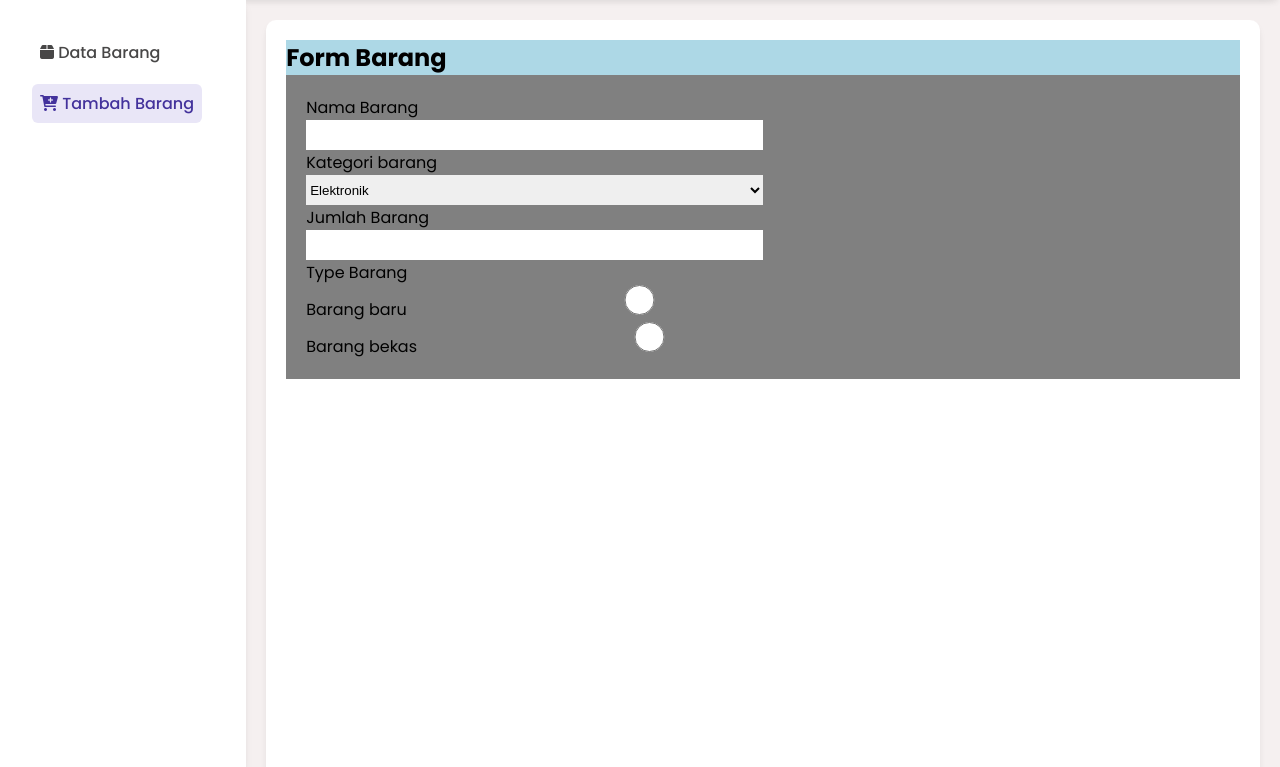
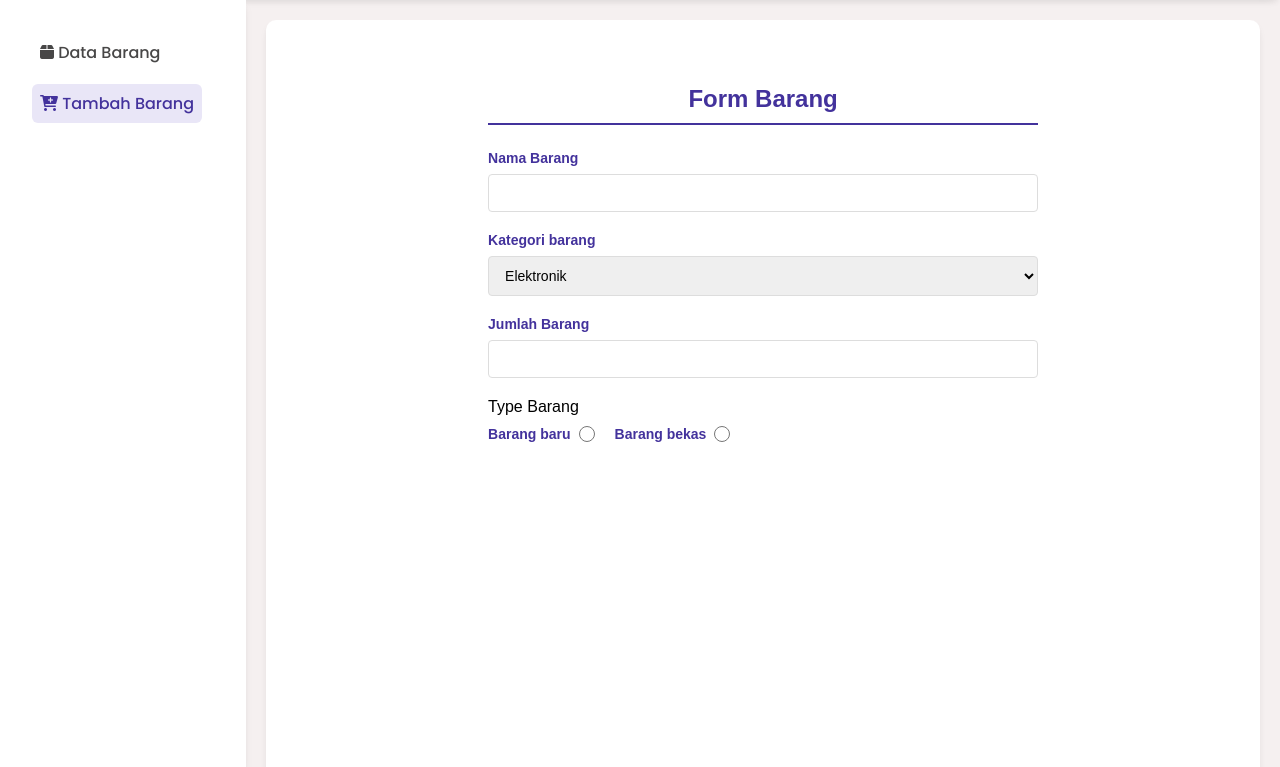
Before and after one commit to Rafi-Andi/dpk-crud, a PHP site: page /form.php in a window 1280 px wide. Shown: the part 96-863 px from the top of the page. Run offline with PHP 8.4, Linux system fonts and the light colour scheme; some web fonts are replaced.

Commit message:
form design

```diff
--- a/form.php
+++ b/form.php
@@ -44,7 +44,7 @@
                             <select name="kode_barang" id="kode_barang">
                                 <option value="ELK-">Elektronik</option>
                                 <option value="PRB-">Perabotan</option>
-                                <option value="ATK-">Alat Tuli</option>
+                                <option value="ATK-">Alat Tulis</option>
                             </select>
 
                         </div>
--- a/style.css
+++ b/style.css
@@ -171,32 +171,101 @@ header h2{
 }
 
   .form {
-    background-color: lightblue;
+    max-width: 600px;
+    margin: 20px auto;
+    padding: 25px;
+    border-radius: 8px;
+    font-family: 'Arial', sans-serif;
+  }
+
+  .form h2 {
+    text-align: center;
+    margin-bottom: 25px;
+    color: var(--ketiga);
+    font-size: 24px;
+    border-bottom: 2px solid var(--ketiga);
+    padding-bottom: 10px;
   }
 
   .container-form {
-    background-color: gray;
-    padding: 20px;
+    display: flex;
+    flex-direction: column;
+    gap: 20px;
   }
 
   .container-input {
     display: flex;
     flex-direction: column;
+    gap: 8px;
   }
 
-.container-input input {
-    width: 50%;
-    height: 30px;
+  .container-input label {
+    font-weight: 600;
+    color: var(--ketiga);
+    font-size: 14px;
+  }
+
+  .container-input input,
+  .container-input select {
+    padding: 10px 12px;
+    border: 1px solid #ddd;
+    border-radius: 4px;
+    font-size: 14px;
+    transition: border-color 0.3s;
+  }
+
+  .container-input input:focus,
+  .container-input select:focus {
     outline: none;
+    border-color: #4a90e2;
+    box-shadow: 0 0 5px rgba(74, 144, 226, 0.3);
+  }
+
+  .container-input.radio {
+    display: flex;
+    flex-direction: row;
+    gap: 20px;
+    margin-top: -10px;
+  }
+
+  .container-input.radio div {
+    display: flex;
+    flex-direction: row;
+    align-items: center;
+    gap: 8px;
+  }
+
+  .container-input.radio input {
+    width: 16px;
+    height: 16px;
+    cursor: pointer;
+  }
+
+  .form button {
+    margin-top: 20px;
+    padding: 12px;
+    background-color: #4a90e2;
+    color: white;
     border: none;
+    border-radius: 4px;
+    font-weight: 600;
+    cursor: pointer;
+    transition: background-color 0.3s;
   }
-.container-input select {
-    width: 50%;
-    height: 30px;
-    outline: none;
-    border: none;
+
+  .form button:hover {
+    background-color: #3a7bca;
   }
+
+
+  @media (max-width: 650px) {
+    .form {
+      margin: 10px;
+      padding: 15px;
+    }
+
     .container-input.radio {
-    outline: none;
-    border: none;
+      flex-direction: column;
+      gap: 10px;
     }
+  }
```
Lines whose indentation alone changed are shown as unchanged.
